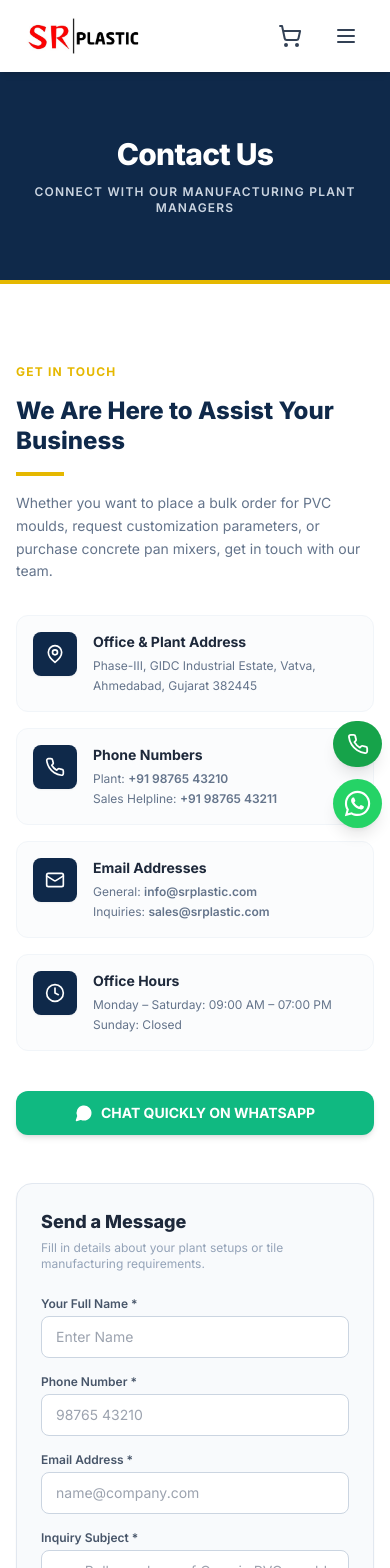
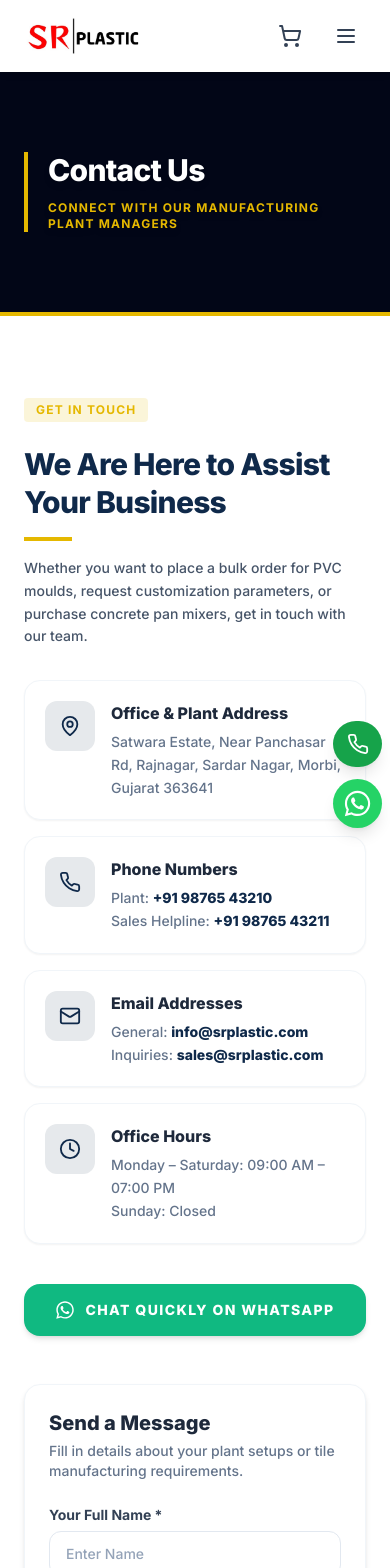
Before and after one commit to SunilKanzariya249/SRPLASTIC, a React (Vite) app in the folder frontend/: page /contact in a window 390 px wide. Shown: the top 1568 px of the page. Built offline with nearby package versions, Linux system fonts and the light colour scheme.

Commit message:
some updates

```diff
--- a/frontend/src/components/Footer.jsx
+++ b/frontend/src/components/Footer.jsx
@@ -139,8 +139,8 @@ export default function Footer() {
           <div className="flex items-start space-x-3">
             <MapPin size={16} className="text-secondary mt-1 flex-shrink-0" />
             <span className="text-slate-400 leading-relaxed">
-              Phase-III, GIDC Industrial Estate,<br />
-              Vatva, Ahmedabad, Gujarat 382445
+              Satwara Estate, Near Panchasar Rd,<br />
+              Rajnagar, Sardar Nagar, Morbi, Gujarat 363641
             </span>
           </div>
           <div className="flex items-center space-x-3">
--- a/frontend/src/pages/Contact.jsx
+++ b/frontend/src/pages/Contact.jsx
@@ -72,74 +72,88 @@ Message: ${formData.message}
   return (
     <div className="flex flex-col min-h-screen">
       {/* Header */}
-      <section className="bg-primary text-white py-16 text-center border-b-4 border-secondary">
-        <div className="max-w-7xl mx-auto px-6">
-          <h1 className="text-3xl md:text-5xl font-black tracking-tight">Contact Us</h1>
-          <p className="text-slate-300 text-xs md:text-sm mt-3 tracking-widest uppercase font-semibold">Connect with our manufacturing plant managers</p>
+      <section className="relative overflow-hidden bg-slate-950 py-20 border-b-4 border-secondary group transition-all duration-300">
+        {/* Hover-reveal background image */}
+        <div
+          className="absolute inset-0 bg-[length:100%_100%] bg-center bg-no-repeat opacity-0 group-hover:opacity-80 transition-all duration-700 scale-105 group-hover:scale-100 pointer-events-none z-0"
+          style={{ backgroundImage: "url('/about-contact-page banner .png')" }}
+        />
+        {/* Gradient overlay to enhance text readability */}
+        <div className="absolute inset-0 bg-gradient-to-b from-slate-950/40 via-slate-950/50 to-slate-950/80 z-10 pointer-events-none" />
+
+        <div className="relative z-20 max-w-7xl mx-auto px-6 md:px-8">
+          <div className="border-l-4 border-secondary pl-5 md:pl-7">
+            <h1 className="text-3xl md:text-5xl font-black tracking-tight text-white drop-shadow-md animate-fade-in">Contact Us</h1>
+            <p className="text-secondary text-xs md:text-sm mt-3 tracking-widest uppercase font-bold drop-shadow-md">Connect with our manufacturing plant managers</p>
+          </div>
         </div>
       </section>
 
       {/* Main Grid */}
       <section className="py-20 bg-white">
-        <div className="max-w-7xl mx-auto px-4 md:px-8 grid grid-cols-1 lg:grid-cols-12 gap-12">
+        <div className="max-w-7xl mx-auto px-6 md:px-8 grid grid-cols-1 lg:grid-cols-12 gap-12 lg:gap-16">
           {/* Left panel: Info */}
           <div className="lg:col-span-5 space-y-8">
             <div className="space-y-4">
-              <h2 className="text-xs font-bold text-secondary tracking-widest uppercase">GET IN TOUCH</h2>
-              <p className="text-2xl md:text-3xl font-black text-primary leading-tight">We Are Here to Assist Your Business</p>
-              <div className="w-12 h-1 bg-secondary"></div>
-              <p className="text-slate-500 text-sm leading-relaxed">
+              <span className="text-xs font-bold text-secondary tracking-widest uppercase mb-2 bg-secondary/15 px-3 py-1 rounded inline-block">
+                GET IN TOUCH
+              </span>
+              <h2 className="text-3xl md:text-4xl font-black text-primary leading-tight tracking-tight">
+                We Are Here to Assist Your Business
+              </h2>
+              <div className="w-12 h-1 bg-secondary mt-3"></div>
+              <p className="text-slate-600 text-sm md:text-base leading-relaxed font-medium">
                 Whether you want to place a bulk order for PVC moulds, request customization parameters, or purchase concrete pan mixers, get in touch with our team.
               </p>
             </div>
 
             {/* Info Cards */}
             <div className="space-y-4">
-              <div className="flex items-start space-x-4 p-4 border border-slate-100 rounded-xl bg-slate-50/50">
-                <div className="bg-primary text-white p-3 rounded-lg shadow-sm flex-shrink-0">
-                  <MapPin size={20} />
+              <div className="flex items-start space-x-4 p-5 border border-slate-100 rounded-2xl bg-white shadow-sm hover:shadow-md transition-all duration-300">
+                <div className="bg-primary/10 text-primary p-3.5 rounded-xl flex-shrink-0">
+                  <MapPin size={22} className="stroke-[2]" />
                 </div>
                 <div>
-                  <h4 className="font-bold text-slate-800 text-sm">Office & Plant Address</h4>
-                  <p className="text-slate-500 text-xs mt-1 leading-relaxed">
-                    Phase-III, GIDC Industrial Estate, Vatva, Ahmedabad, Gujarat 382445
+                  <h4 className="font-extrabold text-slate-800 text-base">Office & Plant Address</h4>
+                  <p className="text-slate-500 text-sm mt-1.5 leading-relaxed font-medium">
+                    Satwara Estate, Near Panchasar Rd, Rajnagar, Sardar Nagar, Morbi, Gujarat 363641
                   </p>
                 </div>
               </div>
 
-              <div className="flex items-start space-x-4 p-4 border border-slate-100 rounded-xl bg-slate-50/50">
-                <div className="bg-primary text-white p-3 rounded-lg shadow-sm flex-shrink-0">
-                  <Phone size={20} />
+              <div className="flex items-start space-x-4 p-5 border border-slate-100 rounded-2xl bg-white shadow-sm hover:shadow-md transition-all duration-300">
+                <div className="bg-primary/10 text-primary p-3.5 rounded-xl flex-shrink-0">
+                  <Phone size={22} className="stroke-[2]" />
                 </div>
                 <div>
-                  <h4 className="font-bold text-slate-800 text-sm">Phone Numbers</h4>
-                  <p className="text-slate-500 text-xs mt-1 leading-relaxed">
-                    Plant: <a href="tel:+919876543210" className="hover:text-primary font-semibold">+91 98765 43210</a> <br />
-                    Sales Helpline: <a href="tel:+919876543211" className="hover:text-primary font-semibold">+91 98765 43211</a>
+                  <h4 className="font-extrabold text-slate-800 text-base">Phone Numbers</h4>
+                  <p className="text-slate-500 text-sm mt-1.5 leading-relaxed font-medium">
+                    Plant: <a href="tel:+919876543210" className="text-primary hover:underline font-extrabold">+91 98765 43210</a> <br />
+                    Sales Helpline: <a href="tel:+919876543211" className="text-primary hover:underline font-extrabold">+91 98765 43211</a>
                   </p>
                 </div>
               </div>
 
-              <div className="flex items-start space-x-4 p-4 border border-slate-100 rounded-xl bg-slate-50/50">
-                <div className="bg-primary text-white p-3 rounded-lg shadow-sm flex-shrink-0">
-                  <Mail size={20} />
+              <div className="flex items-start space-x-4 p-5 border border-slate-100 rounded-2xl bg-white shadow-sm hover:shadow-md transition-all duration-300">
+                <div className="bg-primary/10 text-primary p-3.5 rounded-xl flex-shrink-0">
+                  <Mail size={22} className="stroke-[2]" />
                 </div>
                 <div>
-                  <h4 className="font-bold text-slate-800 text-sm">Email Addresses</h4>
-                  <p className="text-slate-500 text-xs mt-1 leading-relaxed">
-                    General: <a href="mailto:info@srplastic.com" className="hover:text-primary font-semibold">info@srplastic.com</a> <br />
-                    Inquiries: <a href="mailto:sales@srplastic.com" className="hover:text-primary font-semibold">sales@srplastic.com</a>
+                  <h4 className="font-extrabold text-slate-800 text-base">Email Addresses</h4>
+                  <p className="text-slate-500 text-sm mt-1.5 leading-relaxed font-medium">
+                    General: <a href="mailto:info@srplastic.com" className="text-primary hover:underline font-extrabold">info@srplastic.com</a> <br />
+                    Inquiries: <a href="mailto:sales@srplastic.com" className="text-primary hover:underline font-extrabold">sales@srplastic.com</a>
                   </p>
                 </div>
               </div>
 
-              <div className="flex items-start space-x-4 p-4 border border-slate-100 rounded-xl bg-slate-50/50">
-                <div className="bg-primary text-white p-3 rounded-lg shadow-sm flex-shrink-0">
-                  <Clock size={20} />
+              <div className="flex items-start space-x-4 p-5 border border-slate-100 rounded-2xl bg-white shadow-sm hover:shadow-md transition-all duration-300">
+                <div className="bg-primary/10 text-primary p-3.5 rounded-xl flex-shrink-0">
+                  <Clock size={22} className="stroke-[2]" />
                 </div>
                 <div>
-                  <h4 className="font-bold text-slate-800 text-sm">Office Hours</h4>
-                  <p className="text-slate-500 text-xs mt-1 leading-relaxed">
+                  <h4 className="font-extrabold text-slate-800 text-base">Office Hours</h4>
+                  <p className="text-slate-500 text-sm mt-1.5 leading-relaxed font-medium">
                     Monday – Saturday: 09:00 AM – 07:00 PM <br />
                     Sunday: Closed
                   </p>
@@ -150,21 +164,30 @@ Message: ${formData.message}
             {/* WhatsApp Quick Chat Button */}
             <div className="pt-2">
               <a
-                href="https://wa.me/919876543210?text=Hello%20SR%20PLASTIC,%20I%20want%20to%20inquire%20about%20your%20moulds."
+                href="https://wa.me/919316642648?text=Hello%20SR%20PLASTIC,%20I%20want%20to%20inquire%20about%20your%20products."
                 target="_blank"
                 rel="noopener noreferrer"
-                className="inline-flex items-center space-x-2 bg-emerald-500 hover:bg-emerald-600 text-white font-bold py-3 px-6 rounded-xl shadow-md transition text-sm w-full justify-center"
+                className="inline-flex items-center space-x-2.5 bg-emerald-500 hover:bg-emerald-600 text-white font-black py-4 px-6 rounded-2xl shadow-md hover:shadow-lg hover:shadow-emerald-500/20 transition duration-300 text-sm md:text-base w-full justify-center tracking-widest uppercase"
               >
-                <MessageCircle size={18} fill="currentColor" />
+                <svg
+                  stroke="currentColor"
+                  fill="currentColor"
+                  strokeWidth="0"
+                  viewBox="0 0 448 512"
+                  className="w-5 h-5 md:w-6 md:h-6"
+                  xmlns="http://www.w3.org/2000/svg"
+                >
+                  <path d="M380.9 97.1C339 55.1 283.2 32 223.9 32c-122.4 0-222 99.6-222 222 0 39.1 10.2 77.3 29.6 111L0 480l117.7-30.9c32.4 17.7 68.9 27 106.1 27h.1c122.3 0 224.1-99.6 224.1-222 0-59.3-25.2-115-67.1-157zm-157 341.6c-33.2 0-65.7-8.9-94-25.7l-6.7-4-69.8 18.3L72 359.2l-4.4-7c-18.5-29.4-28.2-63.3-28.2-98.2 0-101.7 82.8-184.5 184.6-184.5 49.3 0 95.6 19.2 130.4 54.1 34.8 34.9 56.2 81.2 56.1 130.5 0 101.8-84.9 184.6-186.6 184.6zm101.2-138.2c-5.5-2.8-32.8-16.2-37.9-18-5.1-1.9-8.8-2.8-12.5 2.8-3.7 5.6-14.3 18-17.6 21.8-3.2 3.7-6.5 4.2-12 1.4-32.6-16.3-54-29.1-75.5-66-5.7-9.8 5.7-9.1 16.3-30.3 1.8-3.7.9-6.9-.5-9.7-1.4-2.8-12.5-30.1-17.1-41.2-4.5-10.8-9.1-9.3-12.5-9.5-3.2-.2-6.9-.2-10.6-.2-3.7 0-9.7 1.4-14.8 6.9-5.1 5.6-19.4 19-19.4 46.3 0 27.3 19.9 53.7 22.6 57.4 2.8 3.7 39.1 59.7 94.8 83.8 35.2 15.2 49 16.5 66.6 13.9 10.7-1.6 32.8-13.4 37.4-26.4 4.6-13 4.6-24.1 3.2-26.4-1.3-2.5-5-3.9-10.5-6.6z"></path>
+                </svg>
                 <span>CHAT QUICKLY ON WHATSAPP</span>
               </a>
             </div>
           </div>
 
           {/* Right panel: Contact Form */}
-          <div className="lg:col-span-7 bg-slate-50 border border-slate-200 rounded-2xl p-6 md:p-8 shadow-sm h-fit">
-            <h3 className="font-extrabold text-slate-800 text-lg mb-1">Send a Message</h3>
-            <p className="text-slate-400 text-xs mb-6">Fill in details about your plant setups or tile manufacturing requirements.</p>
+          <div className="lg:col-span-7 bg-white border border-slate-100 rounded-2xl p-6 md:p-10 shadow-md hover:shadow-lg transition-all duration-300 h-fit">
+            <h3 className="font-extrabold text-slate-800 text-xl mb-1">Send a Message</h3>
+            <p className="text-slate-500 text-sm mb-6 font-medium">Fill in details about your plant setups or tile manufacturing requirements.</p>
 
             {submitted ? (
               <div className="text-center py-12">
@@ -174,86 +197,86 @@ Message: ${formData.message}
                   </svg>
                 </div>
                 <h3 className="text-xl font-bold text-slate-800 mb-2">Message Successfully Sent!</h3>
-                <p className="text-slate-600 text-sm">
+                <p className="text-slate-600 text-sm font-medium">
                   Thank you for writing. Our customer support executive will contact you shortly via email or phone.
                 </p>
                 <button
                   onClick={() => setSubmitted(false)}
-                  className="mt-6 bg-primary text-white px-5 py-2 rounded-lg font-semibold hover:bg-primary-dark transition text-sm"
+                  className="mt-6 bg-primary text-white px-5 py-2.5 rounded-lg font-semibold hover:bg-primary-dark transition text-sm shadow-sm"
                 >
                   Send Another Message
                 </button>
               </div>
             ) : (
-              <form onSubmit={handleSubmit} className="space-y-4">
+              <form onSubmit={handleSubmit} className="space-y-5">
                 <div className="grid grid-cols-1 sm:grid-cols-2 gap-4">
                   <div>
-                    <label className="block text-xs font-semibold text-slate-600 mb-1">Your Full Name *</label>
+                    <label className="block text-sm font-bold text-slate-700 mb-1.5">Your Full Name *</label>
                     <input
                       type="text"
                       name="name"
                       required
                       value={formData.name}
                       onChange={handleInputChange}
-                      className="w-full border border-slate-300 rounded-lg px-3.5 py-2.5 text-sm focus:ring-1 focus:ring-primary focus:border-primary focus:outline-none"
+                      className="w-full border border-slate-200 rounded-xl px-4 py-3 text-sm md:text-base focus:ring-1 focus:ring-primary focus:border-primary focus:outline-none placeholder-slate-400 font-medium"
                       placeholder="Enter Name"
                     />
                   </div>
                   <div>
-                    <label className="block text-xs font-semibold text-slate-600 mb-1">Phone Number *</label>
+                    <label className="block text-sm font-bold text-slate-700 mb-1.5">Phone Number *</label>
                     <input
-                      type="tel"
+                      type="text"
                       name="phone"
                       required
                       value={formData.phone}
                       onChange={handleInputChange}
-                      className="w-full border border-slate-300 rounded-lg px-3.5 py-2.5 text-sm focus:ring-1 focus:ring-primary focus:border-primary focus:outline-none"
+                      className="w-full border border-slate-200 rounded-xl px-4 py-3 text-sm md:text-base focus:ring-1 focus:ring-primary focus:border-primary focus:outline-none placeholder-slate-400 font-medium"
                       placeholder="98765 43210"
                     />
                   </div>
                 </div>
                 <div>
-                  <label className="block text-xs font-semibold text-slate-600 mb-1">Email Address *</label>
+                  <label className="block text-sm font-bold text-slate-700 mb-1.5">Email Address *</label>
                   <input
                     type="email"
                     name="email"
                     required
                     value={formData.email}
                     onChange={handleInputChange}
-                    className="w-full border border-slate-300 rounded-lg px-3.5 py-2.5 text-sm focus:ring-1 focus:ring-primary focus:border-primary focus:outline-none"
+                    className="w-full border border-slate-200 rounded-xl px-4 py-3 text-sm md:text-base focus:ring-1 focus:ring-primary focus:border-primary focus:outline-none placeholder-slate-400 font-medium"
                     placeholder="name@company.com"
                   />
                 </div>
                 <div>
-                  <label className="block text-xs font-semibold text-slate-600 mb-1">Inquiry Subject *</label>
+                  <label className="block text-sm font-bold text-slate-700 mb-1.5">Inquiry Subject *</label>
                   <input
                     type="text"
                     name="subject"
                     required
                     value={formData.subject}
                     onChange={handleInputChange}
-                    className="w-full border border-slate-300 rounded-lg px-3.5 py-2.5 text-sm focus:ring-1 focus:ring-primary focus:border-primary focus:outline-none"
+                    className="w-full border border-slate-200 rounded-xl px-4 py-3 text-sm md:text-base focus:ring-1 focus:ring-primary focus:border-primary focus:outline-none placeholder-slate-400 font-medium"
                     placeholder="e.g. Bulk purchase of Cosmic PVC mould"
                   />
                 </div>
                 <div>
-                  <label className="block text-xs font-semibold text-slate-600 mb-1">Detailed Message *</label>
+                  <label className="block text-sm font-bold text-slate-700 mb-1.5">Detailed Message *</label>
                   <textarea
                     name="message"
                     required
                     rows="4"
                     value={formData.message}
                     onChange={handleInputChange}
-                    className="w-full border border-slate-300 rounded-lg px-3.5 py-2.5 text-sm focus:ring-1 focus:ring-primary focus:border-primary focus:outline-none resize-none"
+                    className="w-full border border-slate-200 rounded-xl px-4 py-3 text-sm md:text-base focus:ring-1 focus:ring-primary focus:border-primary focus:outline-none resize-none placeholder-slate-400 font-medium"
                     placeholder="Describe your plant size, quantities needed, shipping location..."
                   ></textarea>
                 </div>
                 <button
                   type="submit"
                   disabled={submitting}
-                  className="w-full bg-primary hover:bg-primary-dark text-white font-bold py-3 rounded-lg shadow-md transition text-sm flex items-center justify-center space-x-2 disabled:opacity-50"
+                  className="w-full bg-primary hover:bg-primary-dark text-white font-black py-4 rounded-xl shadow-md hover:shadow-lg hover:shadow-primary/20 transition duration-300 text-sm md:text-base flex items-center justify-center space-x-2.5 disabled:opacity-50 tracking-widest uppercase"
                 >
-                  <Send size={16} className="text-secondary" />
+                  <Send size={18} className="text-secondary" />
                   <span>{submitting ? 'Submitting Message...' : 'SUBMIT CONTACT FORM'}</span>
                 </button>
               </form>
@@ -262,14 +285,16 @@ Message: ${formData.message}
         </div>
       </section>
 
-      {/* Mock Map Section */}
-      <section className="h-[350px] bg-slate-100 border-t border-slate-200 relative overflow-hidden flex items-center justify-center">
-        {/* Dynamic styling to look like a maps iframe placeholder */}
-        <div className="absolute inset-0 bg-slate-200 flex flex-col items-center justify-center space-y-3">
-          <MapPin size={48} className="text-primary animate-bounce" />
-          <p className="font-extrabold text-slate-700 text-sm">GIDC Industrial Estate, Vatva, Ahmedabad, Gujarat</p>
-          <p className="text-xs text-slate-500">Google Map coordinates are preloaded for your office location.</p>
-        </div>
+      {/* Google Map Section */}
+      <section className="h-[450px] w-full border-t border-slate-200 relative overflow-hidden">
+        <iframe
+          title="Google Map Location"
+          src="https://maps.google.com/maps?q=Satwara%20Estate,%20Near%20Panchasar%20Rd,%20Rajnagar,%20Sardar%20Nagar,%20Morbi,%20Gujarat%20363641&t=&z=16&ie=UTF8&iwloc=&output=embed"
+          className="w-full h-full border-0"
+          allowFullScreen=""
+          loading="lazy"
+          referrerPolicy="no-referrer-when-downgrade"
+        ></iframe>
       </section>
     </div>
   );
--- a/frontend/src/pages/Home.jsx
+++ b/frontend/src/pages/Home.jsx
@@ -395,6 +395,33 @@ export default function Home() {
         </div>
       </section>
 
+      {/* Infinite Scrolling Marquee */}
+      <section className="bg-slate-200 py-0 my-0 overflow-hidden border-y border-slate-300 relative h-fit flex items-center">
+        <style>{`
+          @keyframes marquee {
+            0% { transform: translateX(0%); }
+            100% { transform: translateX(-50%); }
+          }
+          .animate-marquee-ultraslow {
+            display: flex;
+            width: max-content;
+            animation: marquee 130s linear infinite;
+          }
+        `}</style>
+        <div className="animate-marquee-ultraslow flex whitespace-nowrap space-x-12 md:space-x-16 py-0 my-0 leading-none">
+          {[...Array(12)].map((_, i) => (
+            <div key={i} className="flex items-center space-x-12 md:space-x-16 text-5xl md:text-7xl font-black uppercase tracking-widest text-white leading-none py-0 my-0">
+              <span className="leading-none py-0 my-0 select-none">SR PLASTIC - MACHINERY & CHEMICALS</span>
+            </div>
+          ))}
+          {[...Array(12)].map((_, i) => (
+            <div key={i+12} className="flex items-center space-x-12 md:space-x-16 text-5xl md:text-7xl font-black uppercase tracking-widest text-white leading-none py-0 my-0">
+              <span className="leading-none py-0 my-0 select-none">SR PLASTIC - MACHINERY & CHEMICALS</span>
+            </div>
+          ))}
+        </div>
+      </section>
+
       {/* FAQ Section */}
       <section className="py-20 bg-slate-50 border-t border-slate-200">
         <div className="max-w-3xl mx-auto px-6">
```
Also changed, not shown: frontend/src/pages/About.jsx (+109 -52 lines), 1 other file (tests, documents, lock files or other folders).
